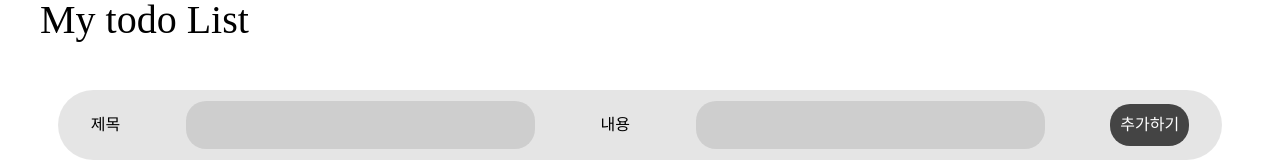
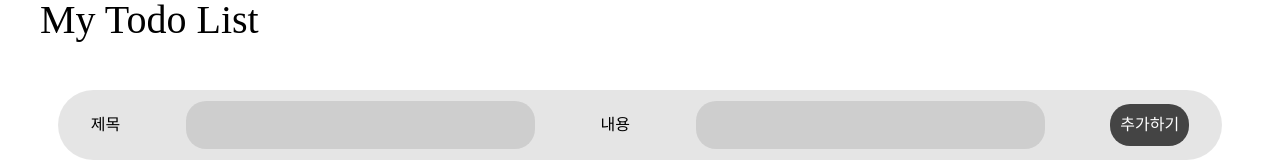
Before and after one commit to youjunho613/to-do-list, a React (Create React App) app: page / in a window 1280 px wide. Shown: the top 160 px of the page. Built offline with nearby package versions, Linux system fonts and the light colour scheme.

Commit message:
feat. creat children component
하위 컴포넌트 생성

```diff
--- a/src/App.jsx
+++ b/src/App.jsx
@@ -1,39 +1,15 @@
 import React from "react";
+import Header from "component/header";
+import Form from "component/form";
+import Main from "component/main";
 import "App.css";
 
 const App = () => {
   return (
     <div className="html-style">
-      <header>
-        <h1 className="body-title">My todo List</h1>
-      </header>
-      <form className="write-form">
-        제목
-        <input className="write-input" />
-        내용
-        <input className="write-input" />
-        <button className="write-button">추가하기</button>
-      </form>
-      <main>
-        <h2 className="list-title">Ing..</h2>
-        <ul className="do-list">
-          <li className="todo-item">
-            <h3>React</h3>
-            <p>공부하기</p>
-            <button className="list-delete-button">삭제</button>
-            <button className="list-done-button">완료</button>
-          </li>
-        </ul>
-        <h2 className="list-title">Done..</h2>
-        <ul className="do-list">
-          <li className="todo-item">
-            <h3>개인프로젝트</h3>
-            <p>수요일 17시까지 완료하기</p>
-            <button className="list-delete-button">삭제</button>
-            <button className="list-done-button">취소</button>
-          </li>
-        </ul>
-      </main>
+      <Header>My Todo List</Header>
+      <Form></Form>
+      <Main></Main>
     </div>
   );
 };
--- a/src/component/form.jsx
+++ b/src/component/form.jsx
@@ -1,7 +1,15 @@
 import React from "react";
 
 const Form = () => {
-  return <div></div>;
+  return (
+    <form className="write-form">
+      제목
+      <input className="write-input" />
+      내용
+      <input className="write-input" />
+      <button className="write-button">추가하기</button>
+    </form>
+  );
 };
 
 export default Form;
--- a/src/component/header.jsx
+++ b/src/component/header.jsx
@@ -1,7 +1,7 @@
 import React from "react";
 
-const Header = () => {
-  return <div></div>;
+const Header = ({ children }) => {
+  return <h1 className="body-title">{children}</h1>;
 };
 
 export default Header;
--- a/src/component/main.jsx
+++ b/src/component/main.jsx
@@ -1,7 +1,28 @@
 import React from "react";
 
 const Main = () => {
-  return <div></div>;
+  return (
+    <main>
+      <h2 className="list-title">Ing..</h2>
+      <ul className="do-list">
+        <li className="todo-item">
+          <h3>React</h3>
+          <p>공부하기</p>
+          <button className="list-delete-button">삭제</button>
+          <button className="list-done-button">완료</button>
+        </li>
+      </ul>
+      <h2 className="list-title">Done..</h2>
+      <ul className="do-list">
+        <li className="todo-item">
+          <h3>개인프로젝트</h3>
+          <p>수요일 17시까지 완료하기</p>
+          <button className="list-delete-button">삭제</button>
+          <button className="list-done-button">취소</button>
+        </li>
+      </ul>
+    </main>
+  );
 };
 
 export default Main;
```
